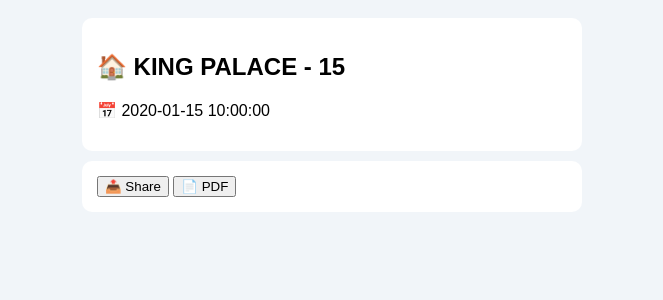
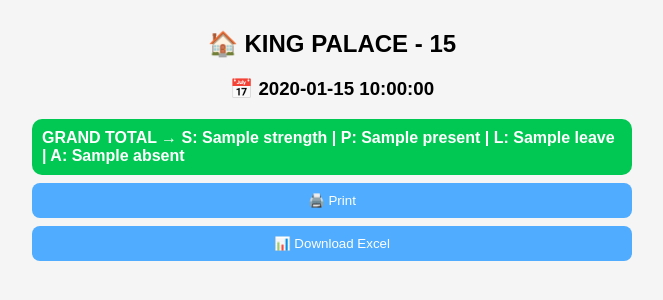
Before and after one commit to BiswaKiit/attendance-app, a Flask app: template templates/report.html in a window 1280 px wide. Shown: the top 300 px of the page, without its empty margins (308-971 px from the left). Run offline with Flask 3, Linux system fonts and the light colour scheme; the template is opened without the code that fills it: most values are stand-ins (such as "Sample title", 1, 10 or a date in 2020); some libraries are stand-ins or nearby versions.

Commit message:
Add files via upload

```diff
--- a/main.py
+++ b/main.py
@@ -1,5 +1,6 @@
 from flask import Flask, render_template, request, send_file
 import psycopg2
+import pandas as pd
 import os
 
 # PDF
@@ -9,14 +10,20 @@ from reportlab.lib.styles import getSampleStyleSheet
 app = Flask(__name__)
 
 # 🔗 DATABASE
-DATABASE_URL = os.getenv("DATABASE_URL")
+DATABASE_URL = os.getenv("DATABASE_URL") or "postgresql://attendance_user:hIEyKUeKKblpFAYtYXjcDp5GCXGQZcbl@dpg-d7b5hdjuibrs73b6m1d0-a.oregon-postgres.render.com/attendance_2cet"
 
 floors = ["Ground Floor", "1st Floor", "2nd Floor", "3rd Floor", "4th Floor"]
 years = ["1st Year", "2nd Year", "3rd Year", "4th Year"]
 
+
 # 🔌 DB CONNECTION
 def get_conn():
-    return psycopg2.connect(DATABASE_URL)
+    try:
+        return psycopg2.connect(DATABASE_URL)
+    except Exception as e:
+        print("DB ERROR:", e)
+        return None
+
 
 # 🔢 SAFE INT
 def to_int(val):
@@ -25,11 +32,15 @@ def to_int(val):
     except:
         return 0
 
-# 🛠 CREATE TABLE
+
+# 🛠 CREATE TABLE + ADD COLUMN (AUTO FIX)
 def create_table():
     conn = get_conn()
+    if not conn:
+        return
     cur = conn.cursor()
 
+    # Create table
     cur.execute("""
     CREATE TABLE IF NOT EXISTS attendance (
         id SERIAL PRIMARY KEY,
@@ -40,13 +51,19 @@ def create_table():
         strength INT,
         present INT,
         leave INT,
-        absent INT,
-        attendant TEXT
+        absent INT
     )
     """)
 
+    # Add attendant column if not exists
+    try:
+        cur.execute("ALTER TABLE attendance ADD COLUMN attendant TEXT")
+    except:
+        pass
+
     conn.commit()
     conn.close()
+
 
 # 🚀 HOME
 @app.route("/", methods=["GET", "POST"])
@@ -58,47 +75,56 @@ def index():
         try:
             floor = request.form.get("floor")
             date = request.form.get("date")
-            attendant = request.form.get("attendant")
+            hostel = request.form.get("hostel") or "KING PALACE - 15"
             floor_strength = to_int(request.form.get("floor_strength"))
+            attendant = request.form.get("attendant") or ""
 
-            if not floor or not date or not attendant:
+            if not floor or not date:
                 return render_template("index.html", floors=floors, years=years,
-                                       message="❌ Fill all fields")
+                                       message="❌ Select floor & date")
 
             conn = get_conn()
+            if not conn:
+                return render_template("index.html", floors=floors, years=years,
+                                       message="❌ DB connection failed")
+
             cur = conn.cursor()
 
+            # ❌ DUPLICATE CHECK
             cur.execute("SELECT 1 FROM attendance WHERE date=%s AND floor=%s", (date, floor))
             if cur.fetchone():
                 conn.close()
                 return render_template("index.html", floors=floors, years=years,
-                                       message="❌ Already exists")
+                                       message=f"❌ Already entered for {floor}")
 
             total_year_strength = 0
             valid = True
 
             for year in years:
-                s = to_int(request.form.get(f"{year}_strength"))
-                p = to_int(request.form.get(f"{year}_present"))
-                l = to_int(request.form.get(f"{year}_leave"))
-                a = to_int(request.form.get(f"{year}_absent"))
+                strength = to_int(request.form.get(f"{year}_strength"))
+                present = to_int(request.form.get(f"{year}_present"))
+                leave = to_int(request.form.get(f"{year}_leave"))
+                absent = to_int(request.form.get(f"{year}_absent"))
 
-                if (p + l + a) != s:
+                # VALIDATION
+                if (present + leave + absent) != strength:
                     valid = False
 
-                total_year_strength += s
+                total_year_strength += strength
 
                 cur.execute("""
-                INSERT INTO attendance (date,floor,year,strength,present,leave,absent,attendant)
-                VALUES (%s,%s,%s,%s,%s,%s,%s,%s)
-                """, (date, floor, year, s, p, l, a, attendant))
+                INSERT INTO attendance
+                (date, hostel, floor, year, strength, present, leave, absent, attendant)
+                VALUES (%s,%s,%s,%s,%s,%s,%s,%s,%s)
+                """, (date, hostel, floor, year, strength, present, leave, absent, attendant))
 
+            # FLOOR VALIDATION
             if total_year_strength != floor_strength:
                 valid = False
 
             if not valid:
                 conn.rollback()
-                message = "❌ Data mismatch!"
+                message = "❌ Data mismatch! Check values."
             else:
                 conn.commit()
                 message = "✅ Saved Successfully!"
@@ -111,63 +137,82 @@ def index():
     return render_template("index.html", floors=floors, years=years, message=message)
 
 
-# 📊 REPORT
+# 📊 REPORT (DATE BASED)
 @app.route("/report", methods=["POST"])
 def report():
-    report_type = request.form.get("report_type")
-    date = request.form.get("date")
+    try:
+        report_type = request.form.get("report_type")
+        date = request.form.get("date")
 
-    conn = get_conn()
-    cur = conn.cursor()
+        if not date:
+            return "❌ Please select date"
 
-    cur.execute("""
-    SELECT floor,year,strength,present,leave,absent,attendant
-    FROM attendance WHERE date=%s
-    """, (date,))
+        conn = get_conn()
+        cur = conn.cursor()
 
-    rows = cur.fetchall()
-    conn.close()
+        cur.execute("""
+        SELECT floor, year, strength, present, leave, absent, attendant
+        FROM attendance
+        WHERE date=%s
+        """, (date,))
 
-    if not rows:
-        return "❌ No data found"
+        rows = cur.fetchall()
+        conn.close()
 
-    data = {}
-    floor_totals = {}
-    year_summary = {y: {"Strength":0, "Present":0, "Leave":0} for y in years}
-    grand = {"S":0, "P":0, "L":0, "A":0}
+        if not rows:
+            return "❌ No data found for this date"
 
-    for floor, year, s, p, l, a, attendant in rows:
+        data = {}
+        attendants = {}
 
-        if floor not in data:
-            data[floor] = {"attendant": attendant or "N/A", "years": {}}
-            floor_totals[floor] = {"S":0, "P":0, "L":0, "A":0}
+        grand = {
+            "strength": 0,
+            "present": 0,
+            "leave": 0,
+            "absent": 0
+        }
 
-        data[floor]["years"][year] = {"S":s,"P":p,"L":l,"A":a}
+        year_summary = {y: {"Strength": 0, "Present": 0, "Leave": 0} for y in years}
 
-        floor_totals[floor]["S"] += s
-        floor_totals[floor]["P"] += p
-        floor_totals[floor]["L"] += l
-        floor_totals[floor]["A"] += a
+        for floor, year, strength, present, leave, absent, attendant in rows:
 
-        year_summary[year]["Strength"] += s
-        year_summary[year]["Present"] += p
-        year_summary[year]["Leave"] += (l + a)
+            if floor not in data:
+                data[floor] = {}
+                attendants[floor] = attendant
 
-        grand["S"] += s
-        grand["P"] += p
-        grand["L"] += l
-        grand["A"] += a
+            data[floor][year] = {
+                "Strength": strength,
+                "Present": present,
+                "Leave": leave,
+                "Absent": absent
+            }
 
-    return render_template("report.html",
-                           data=data,
-                           floor_totals=floor_totals,
-                           grand=grand,
-                           year_summary=year_summary,
-                           report_type=report_type,
-                           date=date)
+            # Year summary (for Part Report)
+            year_summary[year]["Strength"] += strength
+            year_summary[year]["Present"] += present
+            year_summary[year]["Leave"] += (leave + absent)
+
+            # Grand totals
+            grand["strength"] += strength
+            grand["present"] += present
+            grand["leave"] += leave
+            grand["absent"] += absent
+
+        return render_template(
+            "report.html",
+            data=data,
+            report_type=report_type,
+            date=date,
+            attendants=attendants,
+            grand=grand,
+            year_summary=year_summary
+        )
+
+    except Exception as e:
+        return f"❌ ERROR: {str(e)}"
 
 
-# 📄 PDF DOWNLOAD
+# 📥 PDF DOWNLOAD
 @app.route("/download-pdf")
 def download_pdf():
     date = request.args.get("date")
@@ -176,37 +221,47 @@ def download_pdf():
     cur = conn.cursor()
 
     cur.execute("""
-    SELECT floor,year,strength,present,leave,absent
-    FROM attendance WHERE date=%s
+    SELECT floor, year, strength, present, leave, absent
+    FROM attendance
+    WHERE date=%s
     """, (date,))
 
     rows = cur.fetchall()
     conn.close()
 
-    doc = SimpleDocTemplate("report.pdf")
+    file_path = "report.pdf"
+
+    doc = SimpleDocTemplate(file_path)
     styles = getSampleStyleSheet()
 
     content = []
     content.append(Paragraph("KING PALACE - 15", styles["Title"]))
     content.append(Spacer(1, 10))
+    content.append(Paragraph(f"Date: {date}", styles["Normal"]))
+    content.append(Spacer(1, 10))
 
-    for r in rows:
-        content.append(Paragraph(str(r), styles["Normal"]))
+    total_strength = total_present = total_leave = 0
+
+    for floor, year, strength, present, leave, absent in rows:
+        content.append(Paragraph(
+            f"{floor} | {year} → S:{strength} P:{present} L:{leave} A:{absent}",
+            styles["Normal"]
+        ))
+
+        total_strength += strength
+        total_present += present
+        total_leave += (leave + absent)
+
+    content.append(Spacer(1, 10))
+    content.append(Paragraph(f"Total Strength: {total_strength}", styles["Normal"]))
+    content.append(Paragraph(f"Total Present: {total_present}", styles["Normal"]))
+    content.append(Paragraph(f"Total Leave: {total_leave}", styles["Normal"]))
 
     doc.build(content)
 
-    return send_file("report.pdf", as_attachment=True)
+    return send_file(file_path, as_attachment=True)
 
-@app.route("/delete-old")
-def delete_old():
-    conn = get_conn()
-    cur = conn.cursor()
 
-    cur.execute("DELETE FROM attendance WHERE date = '2026-04-06'")
-    conn.commit()
-    conn.close()
-
-    return "✅ 6th April data deleted"
-
+# ▶️ RUN
 if __name__ == "__main__":
     app.run(debug=True)
--- a/templates/report.html
+++ b/templates/report.html
@@ -3,12 +3,56 @@
 <head>
 <title>Report</title>
 <meta name="viewport" content="width=device-width, initial-scale=1.0">
+
 <style>
-body {font-family: Arial; background:#f1f5f9;}
-.container {max-width:500px;margin:auto;padding:10px;}
-.card {background:white;padding:15px;border-radius:10px;margin-bottom:10px;}
-h3 {margin:5px 0;}
-.total {font-weight:bold;color:#2563eb;}
+body {
+    font-family: Arial;
+    margin: 0;
+    background: #f5f5f5;
+}
+
+.container {
+    max-width: 600px;
+    margin: auto;
+    padding: 10px;
+}
+
+.card {
+    background: white;
+    padding: 15px;
+    border-radius: 12px;
+    margin-bottom: 10px;
+}
+
+h2, h3 {
+    text-align: center;
+}
+
+.floor {
+    background: #4facfe;
+    color: white;
+    padding: 8px;
+    border-radius: 8px;
+    margin-top: 10px;
+}
+
+.total {
+    background: #00c853;
+    color: white;
+    padding: 10px;
+    border-radius: 10px;
+    margin-top: 15px;
+}
+
+button {
+    width: 100%;
+    padding: 10px;
+    margin-top: 8px;
+    border: none;
+    border-radius: 8px;
+    background: #4facfe;
+    color: white;
+}
 </style>
 </head>
 
@@ -16,76 +60,141 @@ h3 {margin:5px 0;}
 
 <div class="container">
 
+<h2>🏠 KING PALACE - 15</h2>
+
+{% if date %}
+<h3>📅 {{ date }}</h3>
+{% elif month %}
+<h3>📅 {{ month }}</h3>
+{% endif %}
+
+<!-- ✅ SUMMARY -->
+{% if report_type == "summary" %}
+
 <div class="card">
-<h2>🏠 KING PALACE - 15</h2>
-<p>📅 {{date}}</p>
+<h3>Summary</h3>
+
+<p><b>Total Strength:</b> {{ grand.strength }}</p>
+<p><b>Total Present:</b> {{ grand.present }}</p>
+<p><b>Total Leave:</b> {{ grand.leave }}</p>
+<p><b>Total Absent:</b> {{ grand.absent }}</p>
+
 </div>
 
-{% if report_type == "summary" %}
-<div class="card">
-<h3>Summary</h3>
-<p>Total Strength: {{grand.S}}</p>
-<p>Total Present: {{grand.P}}</p>
-<p>Total Leave: {{grand.L + grand.A}}</p>
-</div>
 {% endif %}
 
+<!-- ✅ PART REPORT -->
 {% if report_type == "partly" %}
+
+{% for floor, years in data.items() %}
 <div class="card">
-<h3>Year Wise</h3>
-{% for y,v in year_summary.items() %}
-<p>{{y}} → S:{{v.Strength}} P:{{v.Present}} L:{{v.Leave}}</p>
-{% endfor %}
+
+<div class="floor">
+{{ floor }} (👤 {{ attendants[floor] or "N/A" }})
 </div>
-{% endif %}
 
-{% if report_type == "full" %}
-{% for floor,info in data.items() %}
-<div class="card">
-<h3>{{floor}} ({{info.attendant}})</h3>
+{% set fs = 0 %}
+{% set fp = 0 %}
+{% set fl = 0 %}
+{% set fa = 0 %}
 
-{% for y,v in info.years.items() %}
-<p>{{y}} → S:{{v.S}} P:{{v.P}} L:{{v.L}} A:{{v.A}}</p>
+{% for year, val in years.items() %}
+<p>
+{{ year }} → S: {{ val.Strength }} |
+P: {{ val.Present }} |
+L: {{ val.Leave }} |
+A: {{ val.Absent }}
+</p>
+
+{% set fs = fs + val.Strength %}
+{% set fp = fp + val.Present %}
+{% set fl = fl + val.Leave %}
+{% set fa = fa + val.Absent %}
+
 {% endfor %}
 
-<p class="total">
-Total → S:{{floor_totals[floor].S}}
-P:{{floor_totals[floor].P}}
-L:{{floor_totals[floor].L}}
-A:{{floor_totals[floor].A}}
-</p>
+<hr>
+
+<p><b>Floor Total → S: {{ fs }} | P: {{ fp }} | L: {{ fl }} | A: {{ fa }}</b></p>
 
 </div>
 {% endfor %}
 
-<div class="card total">
-Grand Total →
-S:{{grand.S}}
-P:{{grand.P}}
-L:{{grand.L}}
-A:{{grand.A}}
-</div>
 {% endif %}
 
+<!-- ✅ FULL REPORT -->
+{% if report_type == "full" %}
+
+{% for floor, years in data.items() %}
 <div class="card">
-<button onclick="share()">📤 Share</button>
-<a href="/download-pdf?date={{date}}"><button>📄 PDF</button></a>
+
+<div class="floor">
+{{ floor }} (👤 {{ attendants[floor] or "N/A" }})
 </div>
+
+<table border="1" width="100%">
+<tr>
+<th>Year</th>
+<th>S</th>
+<th>P</th>
+<th>L</th>
+<th>A</th>
+</tr>
+
+{% set fs = 0 %}
+{% set fp = 0 %}
+{% set fl = 0 %}
+{% set fa = 0 %}
+
+{% for year, val in years.items() %}
+<tr>
+<td>{{ year }}</td>
+<td>{{ val.Strength }}</td>
+<td>{{ val.Present }}</td>
+<td>{{ val.Leave }}</td>
+<td>{{ val.Absent }}</td>
+</tr>
+
+{% set fs = fs + val.Strength %}
+{% set fp = fp + val.Present %}
+{% set fl = fl + val.Leave %}
+{% set fa = fa + val.Absent %}
+
+{% endfor %}
+
+<tr>
+<th>Total</th>
+<th>{{ fs }}</th>
+<th>{{ fp }}</th>
+<th>{{ fl }}</th>
+<th>{{ fa }}</th>
+</tr>
+
+</table>
+
+</div>
+{% endfor %}
+
+{% endif %}
+
+<!-- ✅ GRAND TOTAL -->
+<div class="total">
+<b>GRAND TOTAL →
+S: {{ grand.strength }} |
+P: {{ grand.present }} |
+L: {{ grand.leave }} |
+A: {{ grand.absent }}
+</b>
+</div>
+
+<!-- ACTIONS -->
+<button onclick="window.print()">🖨️ Print</button>
+
+<a href="/download?date={{ date }}">
+<button>📊 Download Excel</button>
+</a>
 
 </div>
 
-<script>
-function share(){
-let text = "🏠 KING PALACE - 15\nDate: {{date}}\n\n";
-text += "Strength: {{grand.S}}\nPresent: {{grand.P}}\nLeave: {{grand.L + grand.A}}";
-
-if(navigator.share){
-navigator.share({text:text});
-}else{
-alert(text);
-}
-}
-</script>
-
 </body>
 </html>
```
